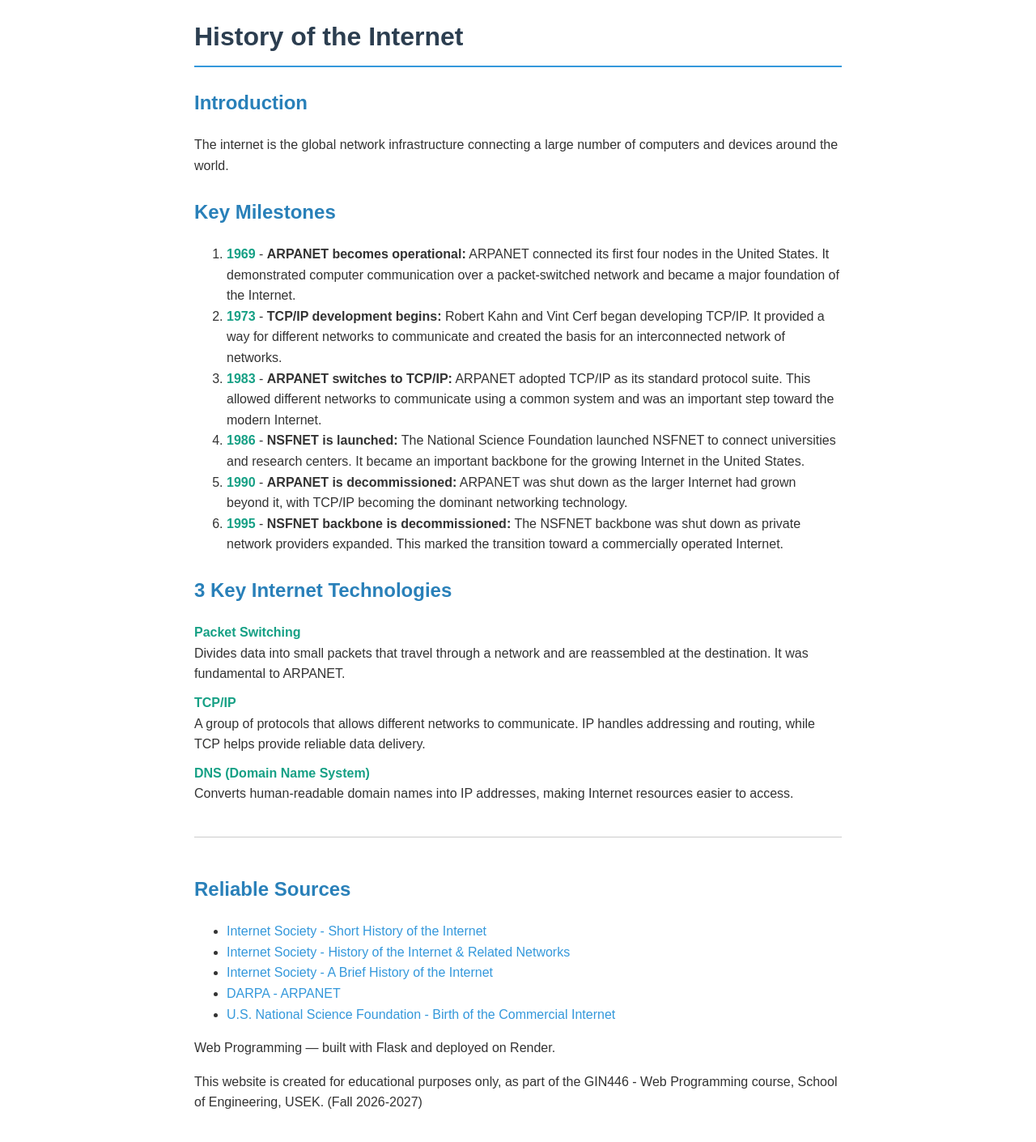
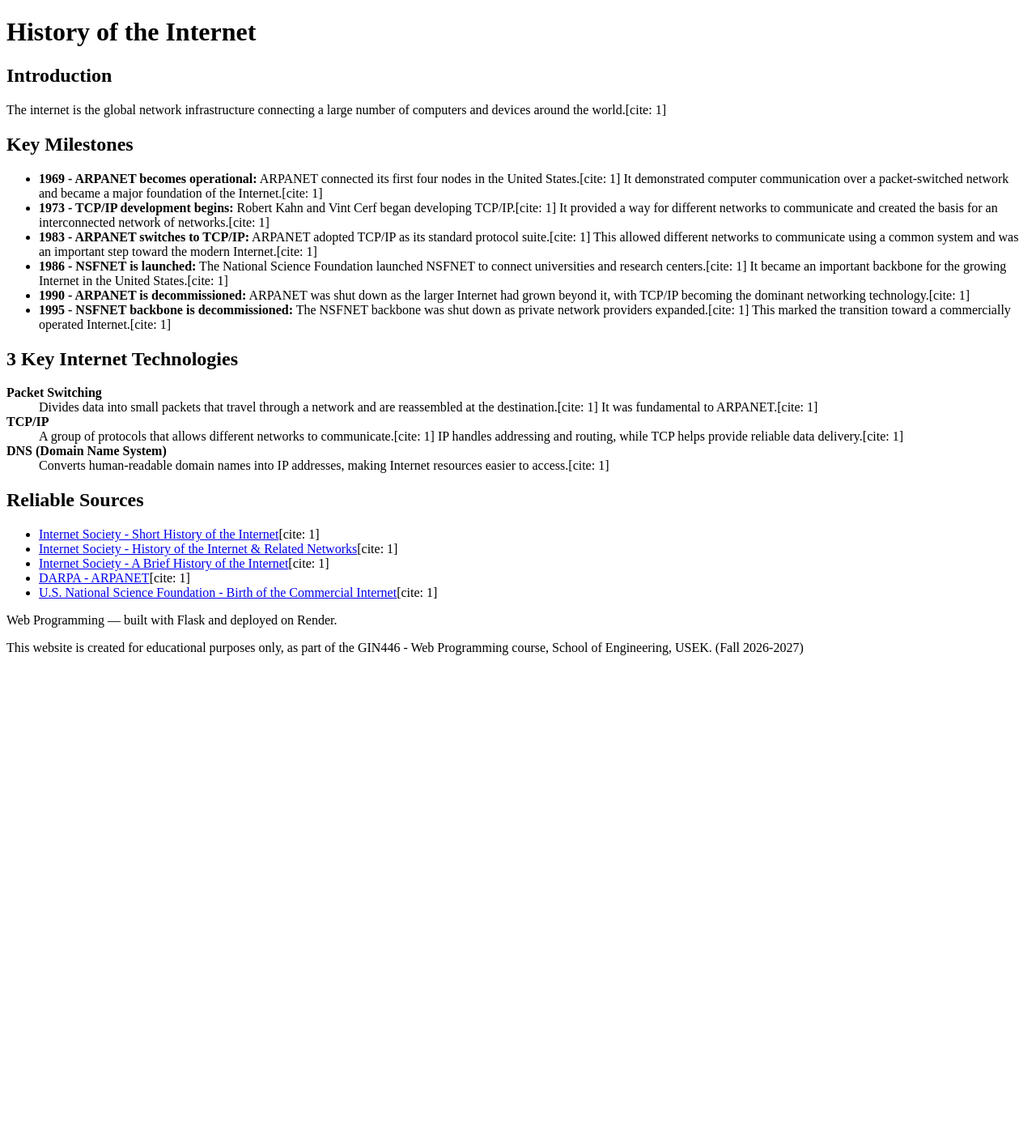
Before and after one commit to Jadfahed224/web-programming-site, a Flask app: page /internet-history-ai in a window 1280 px wide. Shown: the whole page at 81% size. After the commit the page ends 809 px from the top, so only its background shows below. Run offline with Flask 3, Linux system fonts and the light colour scheme.

Commit message:
Part 3: AI-generated history pages

```diff
--- a/templates/internet-history-ai.html
+++ b/templates/internet-history-ai.html
@@ -4,54 +4,6 @@
     <meta charset="UTF-8">
     <meta name="viewport" content="width=device-width, initial-scale=1.0">
     <title>History of the Internet</title>
-    <style>
-        body {
-            font-family: Arial, sans-serif;
-            line-height: 1.6;
-            max-width: 800px;
-            margin: 0 auto;
-            padding: 20px;
-            color: #333;
-        }
-        header {
-            border-bottom: 2px solid #3498db;
-            padding-bottom: 10px;
-            margin-bottom: 20px;
-        }
-        h1 {
-            color: #2c3e50;
-            margin: 0;
-        }
-        h2 {
-            color: #2980b9;
-            margin-top: 25px;
-        }
-        time {
-            font-weight: bold;
-            color: #16a085;
-        }
-        dt {
-            font-weight: bold;
-            color: #16a085;
-            margin-top: 10px;
-        }
-        dd {
-            margin-left: 0;
-            margin-bottom: 10px;
-        }
-        a {
-            color: #3498db;
-            text-decoration: none;
-        }
-        a:hover {
-            text-decoration: underline;
-        }
-        footer {
-            margin-top: 40px;
-            padding-top: 20px;
-            border-top: 1px solid #ccc;
-        }
-    </style>
 </head>
 <body>
 
@@ -62,77 +14,49 @@
     <main>
         <section>
             <h2>Introduction</h2>
-            <p>The internet is the global network infrastructure connecting a large number of computers and devices around the world.</p>
+            <p>The internet is the global network infrastructure connecting a large number of computers and devices around the world.[cite: 1]</p>
         </section>
 
         <section>
             <h2>Key Milestones</h2>
-            <ol>
-                <li>
-                    <article>
-                        <time datetime="1969">1969</time> - <strong>ARPANET becomes operational:</strong>
-                        ARPANET connected its first four nodes in the United States. It demonstrated computer communication over a packet-switched network and became a major foundation of the Internet.
-                    </article>
-                </li>
-                <li>
-                    <article>
-                        <time datetime="1973">1973</time> - <strong>TCP/IP development begins:</strong>
-                        Robert Kahn and Vint Cerf began developing TCP/IP. It provided a way for different networks to communicate and created the basis for an interconnected network of networks.
-                    </article>
-                </li>
-                <li>
-                    <article>
-                        <time datetime="1983">1983</time> - <strong>ARPANET switches to TCP/IP:</strong>
-                        ARPANET adopted TCP/IP as its standard protocol suite. This allowed different networks to communicate using a common system and was an important step toward the modern Internet.
-                    </article>
-                </li>
-                <li>
-                    <article>
-                        <time datetime="1986">1986</time> - <strong>NSFNET is launched:</strong>
-                        The National Science Foundation launched NSFNET to connect universities and research centers. It became an important backbone for the growing Internet in the United States.
-                    </article>
-                </li>
-                <li>
-                    <article>
-                        <time datetime="1990">1990</time> - <strong>ARPANET is decommissioned:</strong>
-                        ARPANET was shut down as the larger Internet had grown beyond it, with TCP/IP becoming the dominant networking technology.
-                    </article>
-                </li>
-                <li>
-                    <article>
-                        <time datetime="1995">1995</time> - <strong>NSFNET backbone is decommissioned:</strong>
-                        The NSFNET backbone was shut down as private network providers expanded. This marked the transition toward a commercially operated Internet.
-                    </article>
-                </li>
-            </ol>
+            <ul>
+                <li><strong>1969 - ARPANET becomes operational:</strong> ARPANET connected its first four nodes in the United States.[cite: 1] It demonstrated computer communication over a packet-switched network and became a major foundation of the Internet.[cite: 1]</li>
+                <li><strong>1973 - TCP/IP development begins:</strong> Robert Kahn and Vint Cerf began developing TCP/IP.[cite: 1] It provided a way for different networks to communicate and created the basis for an interconnected network of networks.[cite: 1]</li>
+                <li><strong>1983 - ARPANET switches to TCP/IP:</strong> ARPANET adopted TCP/IP as its standard protocol suite.[cite: 1] This allowed different networks to communicate using a common system and was an important step toward the modern Internet.[cite: 1]</li>
+                <li><strong>1986 - NSFNET is launched:</strong> The National Science Foundation launched NSFNET to connect universities and research centers.[cite: 1] It became an important backbone for the growing Internet in the United States.[cite: 1]</li>
+                <li><strong>1990 - ARPANET is decommissioned:</strong> ARPANET was shut down as the larger Internet had grown beyond it, with TCP/IP becoming the dominant networking technology.[cite: 1]</li>
+                <li><strong>1995 - NSFNET backbone is decommissioned:</strong> The NSFNET backbone was shut down as private network providers expanded.[cite: 1] This marked the transition toward a commercially operated Internet.[cite: 1]</li>
+            </ul>
         </section>
 
         <section>
             <h2>3 Key Internet Technologies</h2>
             <dl>
-                <dt>Packet Switching</dt>
-                <dd>Divides data into small packets that travel through a network and are reassembled at the destination. It was fundamental to ARPANET.</dd>
+                <dt><strong>Packet Switching</strong></dt>
+                <dd>Divides data into small packets that travel through a network and are reassembled at the destination.[cite: 1] It was fundamental to ARPANET.[cite: 1]</dd>
 
-                <dt>TCP/IP</dt>
-                <dd>A group of protocols that allows different networks to communicate. IP handles addressing and routing, while TCP helps provide reliable data delivery.</dd>
+                <dt><strong>TCP/IP</strong></dt>
+                <dd>A group of protocols that allows different networks to communicate.[cite: 1] IP handles addressing and routing, while TCP helps provide reliable data delivery.[cite: 1]</dd>
 
-                <dt>DNS (Domain Name System)</dt>
-                <dd>Converts human-readable domain names into IP addresses, making Internet resources easier to access.</dd>
+                <dt><strong>DNS (Domain Name System)</strong></dt>
+                <dd>Converts human-readable domain names into IP addresses, making Internet resources easier to access.[cite: 1]</dd>
             </dl>
         </section>
     </main>
 
     <footer>
-        <h2>Reliable Sources</h2>
-        <nav aria-label="Sources and references">
-            <ul>
-                <li><a href="https://www.internetsociety.org/internet/history-internet/short-history-of-the-internet/" target="_blank" rel="noopener noreferrer">Internet Society - Short History of the Internet</a></li>
-                <li><a href="https://www.internetsociety.org/internet/history-internet/brief-history-internet-related-networks/" target="_blank" rel="noopener noreferrer">Internet Society - History of the Internet &amp; Related Networks</a></li>
-                <li><a href="https://www.internetsociety.org/internet/history-internet/brief-history-internet/" target="_blank" rel="noopener noreferrer">Internet Society - A Brief History of the Internet</a></li>
-                <li><a href="https://www.darpa.mil/news/features/arpanet" target="_blank" rel="noopener noreferrer">DARPA - ARPANET</a></li>
-                <li><a href="https://www.nsf.gov/impacts/internet" target="_blank" rel="noopener noreferrer">U.S. National Science Foundation - Birth of the Commercial Internet</a></li>
-            </ul>
-        </nav>
+        <section>
+            <h2>Reliable Sources</h2>
+            <nav>
+                <ul>
+                    <li><a href="https://www.internetsociety.org/internet/history-internet/short-history-of-the-internet/">Internet Society - Short History of the Internet</a>[cite: 1]</li>
+                    <li><a href="https://www.internetsociety.org/internet/history-internet/brief-history-internet-related-networks/">Internet Society - History of the Internet &amp; Related Networks</a>[cite: 1]</li>
+                    <li><a href="https://www.internetsociety.org/internet/history-internet/brief-history-internet/">Internet Society - A Brief History of the Internet</a>[cite: 1]</li>
+                    <li><a href="https://www.darpa.mil/news/features/arpanet">DARPA - ARPANET</a>[cite: 1]</li>
+                    <li><a href="https://www.nsf.gov/impacts/internet">U.S. National Science Foundation - Birth of the Commercial Internet</a>[cite: 1]</li>
+                </ul>
+            </nav>
+        </section>
         <p>Web Programming — built with Flask and deployed on Render.</p>
         <p>This website is created for educational purposes only, as part of the GIN446 - Web Programming course, School of Engineering, USEK. (Fall 2026-2027)</p>
     </footer>
```
Also changed, not shown: templates/web-history-ai.html (+45 -81 lines).
